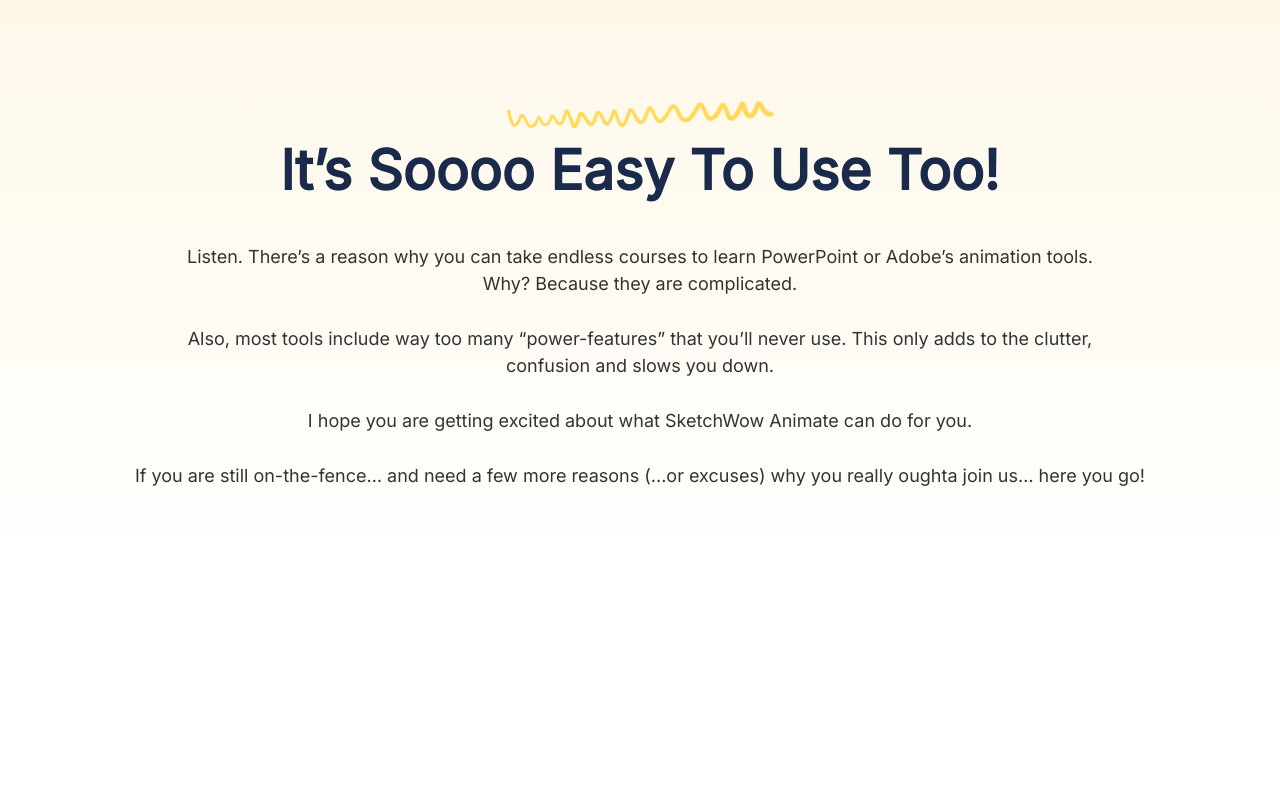
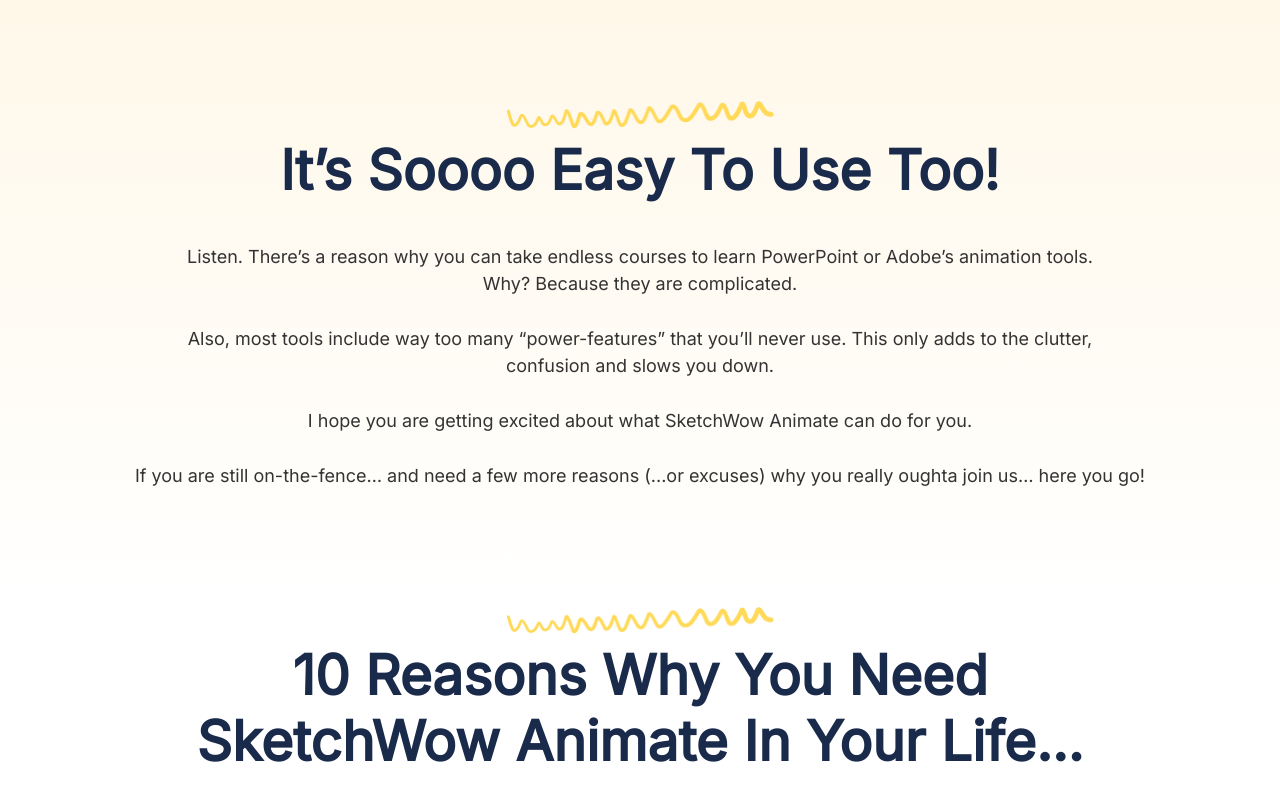
Before and after one commit to freshmilkdev/gatsby-sketchwow, a Gatsby site: page / in a window 1280 px wide. Shown: the part 10692-11492 px from the top of the page. Before the commit the page ends 11349 px from the top, so only its background shows below. Built offline with nearby package versions, Linux system fonts and the light colour scheme; Gatsby itself is replaced by a stand-in of ours.

Commit message:
line heading image fixes and 10 reasons header

```diff
--- a/src/components/LineHeading/LineHeading.js
+++ b/src/components/LineHeading/LineHeading.js
@@ -35,7 +35,7 @@
     const Tag = tag;
     return (
         <Tag className={`${styles.heading} font-55`}>
-            <GatsbyImage style={{maxWidth: 268, marginBottom: 8}} image={image} alt={''}/>
+            <GatsbyImage className={styles.headingImageLine} image={image} alt={''}/>
             {children}
         </Tag>
     );
--- a/src/components/LineHeading/LineHeading.module.css
+++ b/src/components/LineHeading/LineHeading.module.css
@@ -8,11 +8,17 @@
     color: var(--color-dark-navy);
 }
 .headingImageLine {
-    display: inline-block;
+    /*display: inline-block;*/
     max-width: 268px;
+    margin-bottom: 8px;
 }
-@media screen and (max-width: 650px) {
+@media screen and (max-width: 767px) {
     .headingImageLine {
-        /*display: none;*/
+        max-width: 200px;
     }
 }
+@media screen and (max-width: 592px) {
+    .headingImageLine {
+       max-width: 180px;
+    }
+}
--- a/src/components/SoEasySection/SoEasySection.module.css
+++ b/src/components/SoEasySection/SoEasySection.module.css
@@ -1,3 +1,8 @@
 .text {
-    padding: 40px 0 80px;
+    padding: 40px 0 90px;
 }
+@media screen and (max-width: 767px) {
+    .text {
+        padding: 20px 0 40px;
+    }
+}
--- /dev/null
+++ b/src/components/TenReasonsSection/TenReasonsSection.js
@@ -0,0 +1,13 @@
+import React from 'react';
+import {LineHeading} from "../LineHeading/LineHeading";
+import {Container} from "../Layout/Container/Container";
+
+export const TenReasonsSection = () => (
+    <section>
+        <Container>
+            <LineHeading lineColor='yellow'>
+                <span>          10 Reasons Why You Need <br/>SketchWow Animate In Your Life...</span>
+            </LineHeading>
+        </Container>
+    </section>
+);
--- a/src/pages/index.js
+++ b/src/pages/index.js
@@ -11,6 +11,7 @@
 import {AnimateThingsGrid} from "../components/AnimateThingsGrid/AnimateThingsGrid";
 import {FeaturesSection} from "../components/FeaturesSection/FeaturesSection";
 import {SoEasySection} from "../components/SoEasySection/SoEasySection";
+import {TenReasonsSection} from "../components/TenReasonsSection/TenReasonsSection";
 
 
 const IndexPage = () => (
@@ -24,6 +25,7 @@
         <AnimateThingsGrid/>
         <FeaturesSection/>
         <SoEasySection/>
+        <TenReasonsSection/>
     </Layout>
 )
 
```
